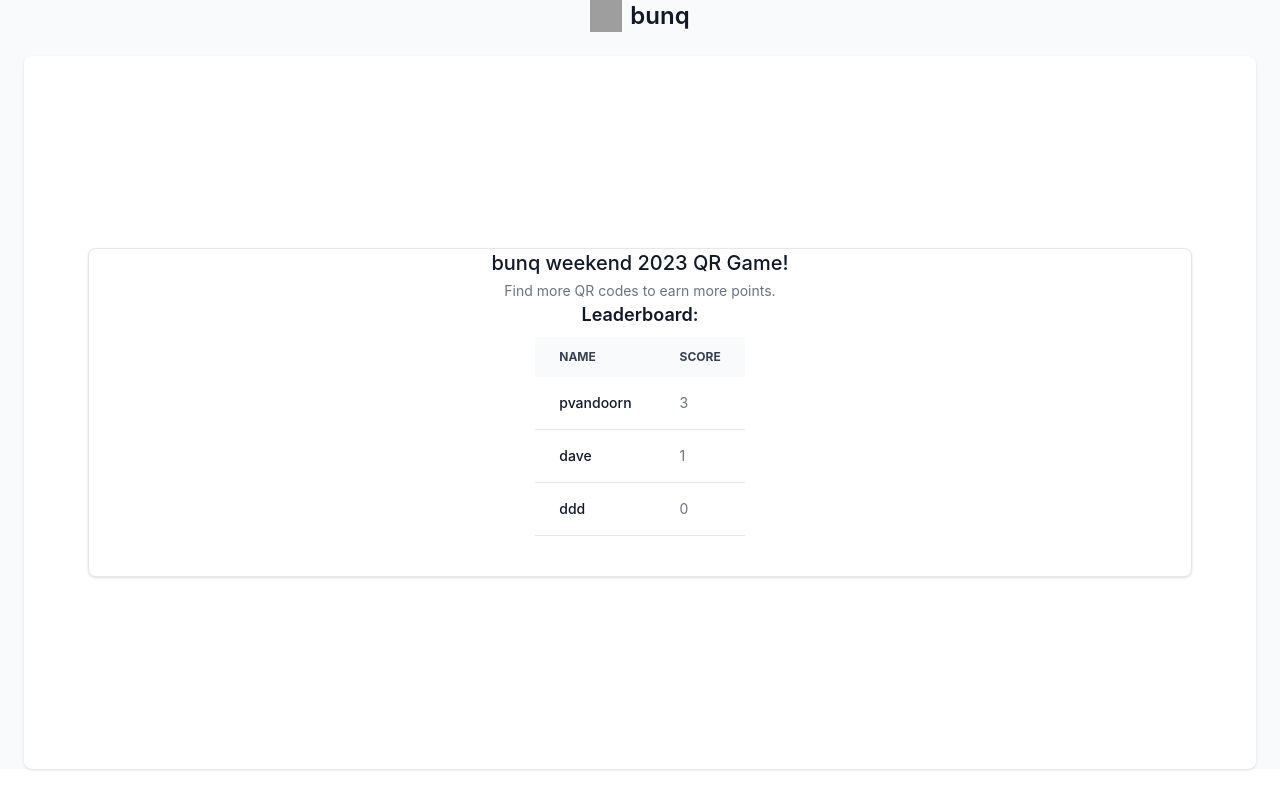
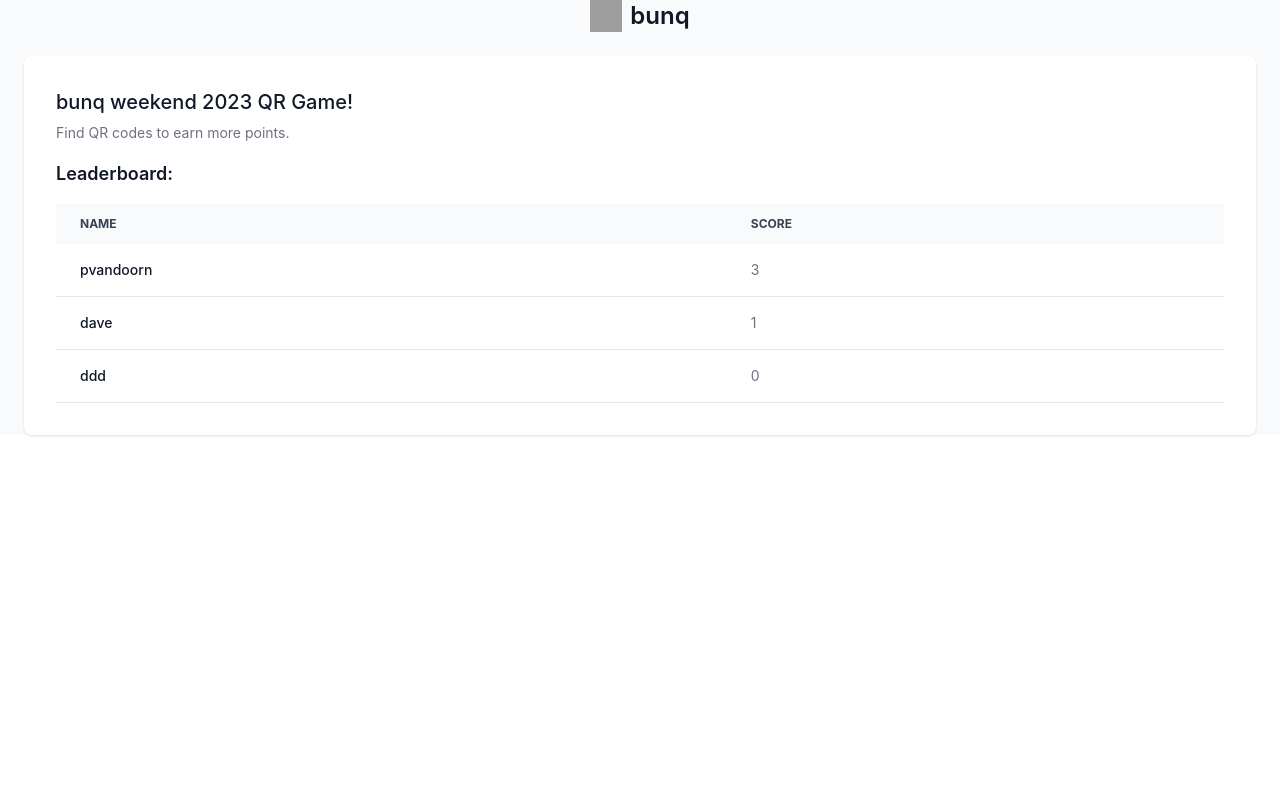
Before and after one commit to two-trick-pony-NL/qrgame, a Django app: page / in a window 1280 px wide. Run offline with Django 4.2, Linux system fonts and the light colour scheme; data comes from the database, SQL or seed files in the repository; some libraries are stand-ins or nearby versions; grey boxes are pictures that could not be loaded.

Commit message:
text changes

```diff
--- a/qrcodegame/templates/home.html
+++ b/qrcodegame/templates/home.html
@@ -3,13 +3,7 @@
 {% block content%}
 
 
-<div class="w-full flex min-h-full items-center justify-center py-40 px-4 sm:px-6 lg:px-8 bg">
-<div class="w-full  bg-white border border-gray-200 rounded-lg shadow dark:bg-gray-800 dark:border-gray-700">
-  <div class="flex flex-col items-center pb-10">
       <h5 class="mb-1 text-xl font-medium text-gray-900 dark:text-white">bunq weekend 2023 QR Game!</h5>
-      <span class="text-sm text-gray-500 dark:text-gray-400">Find more QR codes to earn more points.</span>
+      <span class="text-sm text-gray-500 dark:text-gray-400">Find QR codes to earn more points.</span>
       {% include 'leaderboard.html' with leaderboard=leaderboard%}
-    </div>
-  </div>
-</div>
   {% endblock%}
--- a/qrcodegame/templates/question.html
+++ b/qrcodegame/templates/question.html
@@ -4,7 +4,7 @@
 <h1 class="text-xl font-bold leading-tight tracking-tight text-gray-900 md:text-2xl dark:text-white">
   {{question}}
 </h1>
-<span class="text-sm text-gray-500 dark:text-gray-400">Find more QR codes to earn more points.</span>
+<span class="text-sm text-gray-500 dark:text-gray-400">Solve the riddle to earn points. There are many riddles spread over the campground</span>
     <form method="post">
     {% csrf_token %}
     {{ form }}
--- a/qrcodegame/templates/slackhandle.html
+++ b/qrcodegame/templates/slackhandle.html
@@ -4,7 +4,7 @@
 <h1 class="text-xl font-bold leading-tight tracking-tight text-gray-900 md:text-2xl dark:text-white">
   What is your slackhandle?
 </h1>
-<span class="text-sm text-gray-500 dark:text-gray-400">Find more QR codes to earn more points.</span>
+<span class="text-sm text-gray-500 dark:text-gray-400">This name will show up on the leaderboard!</span>
       <form class="mt-8 space-y-6" method="POST">
         <input type="hidden" name="remember" value="true">
         <div class="-space-y-px rounded-md shadow-sm">
```
